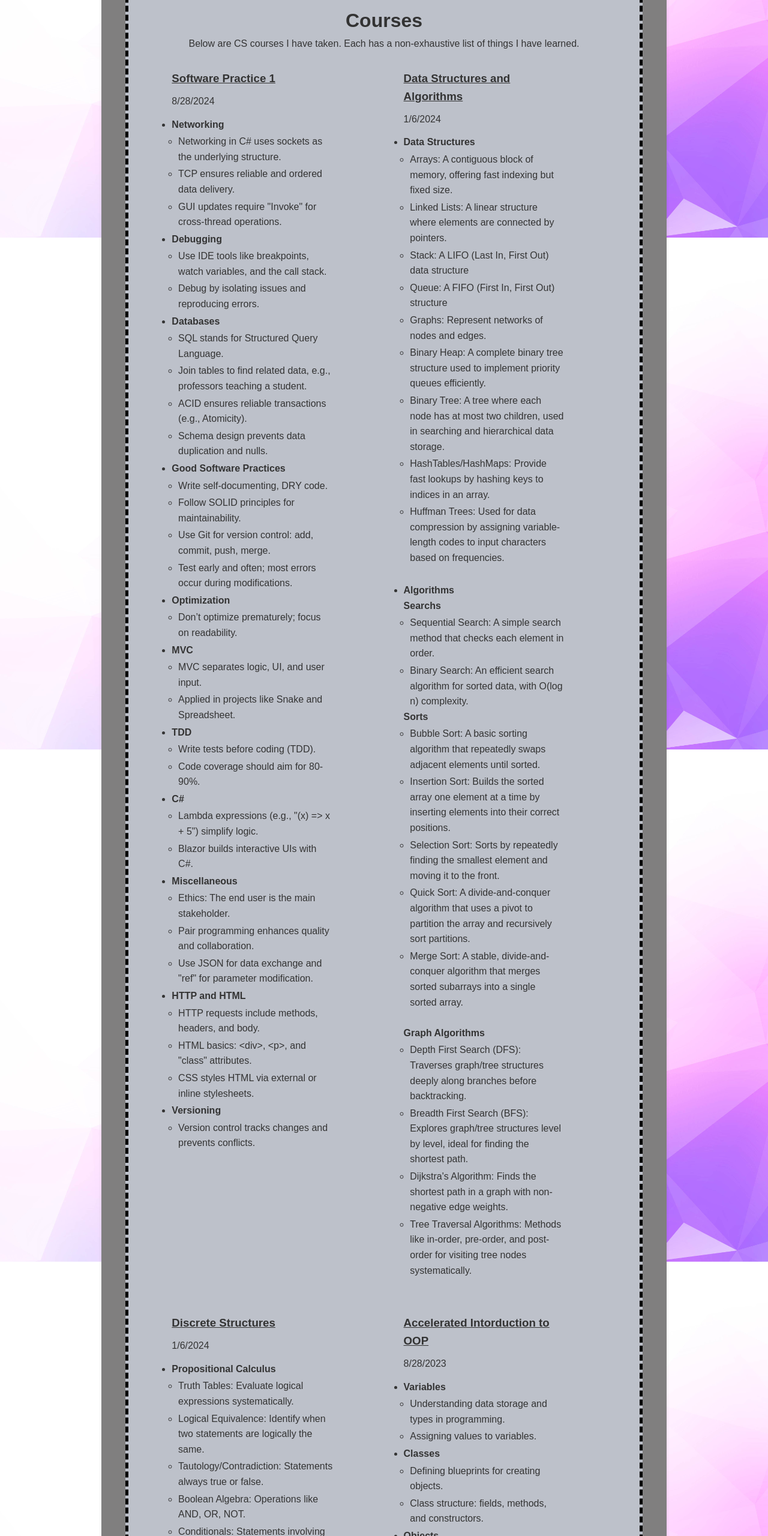
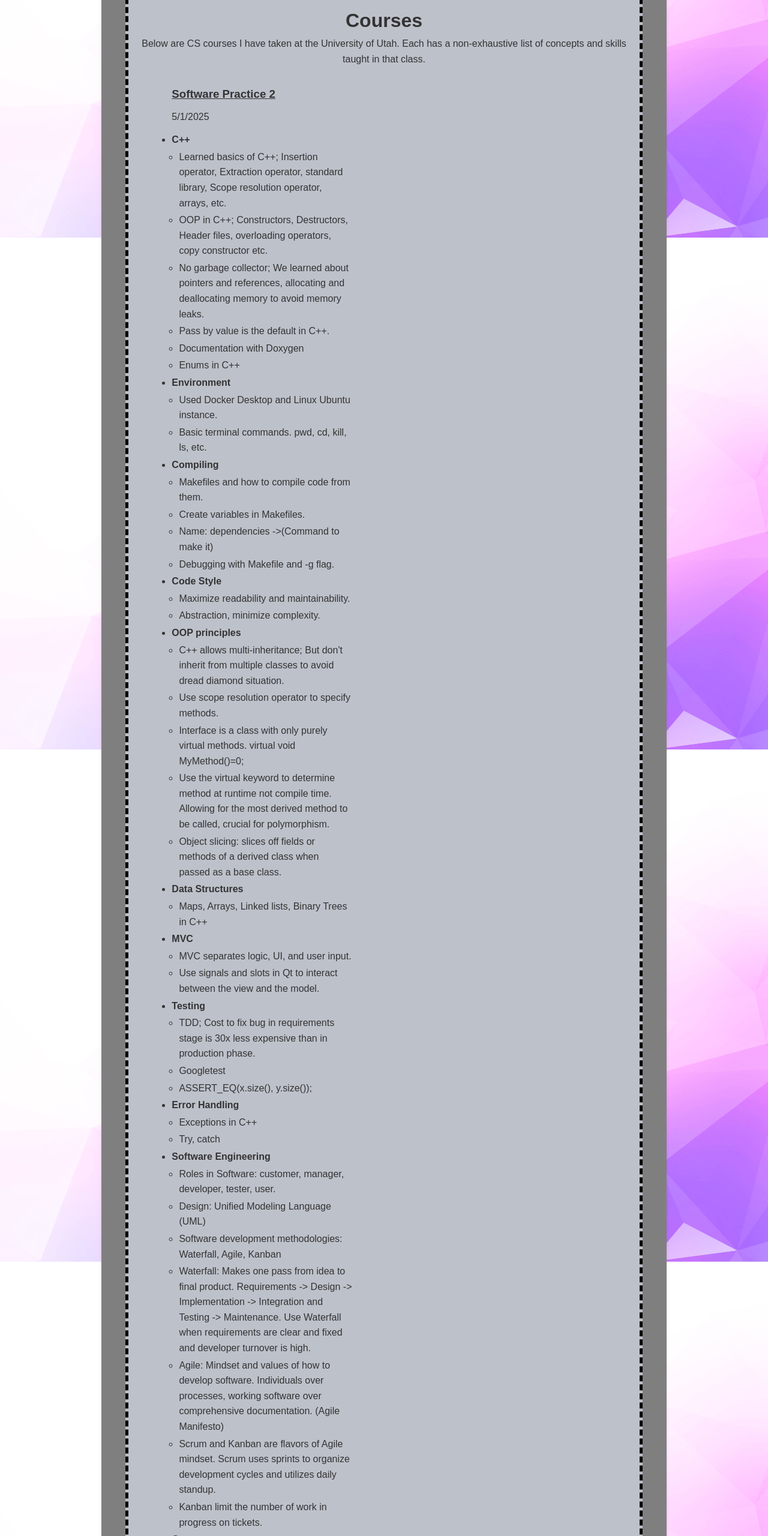
Before and after one commit to emtolton/ElijahPortfolio, a plain HTML site: page Courses.html in a window 1280 px wide. Shown: the part 2164-4724 px from the top of the page at 60% size. Drawn offline with Linux system fonts and the light colour scheme.

Commit message:
Added software practice 2 course overview.

```diff
--- a/Courses.html
+++ b/Courses.html
@@ -103,7 +103,115 @@
       </div>
 
       <h1>Courses</h1>
-      <p>Below are CS courses I have taken. Each has a non-exhaustive list of things I have learned.</p>
+      <p>Below are CS courses I have taken at the University of Utah. Each has a non-exhaustive list of concepts and skills taught in that class.</p>
+
+      <div class="format">
+        <div class="left">
+            <h3 style="text-decoration: underline;">Software Practice 2</h3>
+            <p>5/1/2025</p>
+            <ul class="ClassLearns">
+              <li>C++</li>
+              <ul>
+                <li>Learned basics of C++; Insertion operator, Extraction operator, standard library, Scope resolution operator, arrays, etc.</li>
+                <li>OOP in C++; Constructors, Destructors, Header files, overloading operators, copy constructor etc.</li>
+                <li>No garbage collector; We learned about pointers and references, allocating and deallocating memory to avoid memory leaks.</li>
+                <li>Pass by value is the default in C++.</li>
+                <li>Documentation with Doxygen</li>
+                <li>Enums in C++</li>
+              </ul>
+
+              <li>Environment</li>
+              <ul>
+                <li>Used Docker Desktop and Linux Ubuntu instance.</li>
+                <li>Basic terminal commands. pwd, cd, kill, ls, etc.</li>
+              </ul>
+
+              <li>Compiling</li>
+              <ul>
+                <li>Makefiles and how to compile code from them.</li>
+                <li>Create variables in Makefiles.</li>
+                <li>Name: dependencies
+                        ->(Command to make it)
+                </li>
+                <li>Debugging with Makefile and -g flag.</li>
+              </ul>
+
+              <li>Code Style</li>
+              <ul>
+                <li>Maximize readability and maintainability.</li>
+                <li>Abstraction, minimize complexity.</li>
+              </ul>
+
+              <li>OOP principles</li>
+              <ul>
+                <li>C++ allows multi-inheritance; But don't inherit from multiple classes to avoid dread diamond situation.</li>
+                <li>Use scope resolution operator to specify methods.</li>
+                <li>Interface is a class with only purely virtual methods. virtual void MyMethod()=0;</li>
+                <li>Use the virtual keyword to determine method at runtime not compile time. Allowing for the most derived method to be called, crucial for polymorphism.</li>
+                <li>Object slicing: slices off fields or methods of a derived class when passed as a base class.</li>
+              </ul>
+
+              <li>Data Structures</li>
+              <ul>
+                <li>Maps, Arrays, Linked lists, Binary Trees in C++</li>
+              </ul>
+
+              <li>MVC</li>
+              <ul>
+                <li>MVC separates logic, UI, and user input.</li>
+                <li>Use signals and slots in Qt to interact between the view and the model.</li>
+              </ul>
+
+              <li>Testing</li>
+              <ul>
+                <li>TDD; Cost to fix bug in requirements stage is 30x less expensive than in production phase.</li>
+                <li>Googletest</li>
+                <li>ASSERT_EQ(x.size(), y.size());</li>
+              </ul>
+
+              <li>Error Handling</li>
+              <ul>
+                <li>Exceptions in C++</li>
+                <li>Try, catch</li>
+              </ul>
+
+              <li>Software Engineering</li>
+              <ul>
+                <li>Roles in Software: customer, manager, developer, tester, user.</li>
+                <li>Design: Unified Modeling Language (UML)</li>
+                <li>Software development methodologies: Waterfall, Agile, Kanban</li>
+                <li>Waterfall: Makes one pass from idea to final product. Requirements -> Design -> Implementation -> Integration and Testing -> Maintenance.
+                  Use Waterfall when requirements are clear and fixed and developer turnover is high.
+                </li>
+                <li>Agile: Mindset and values of how to develop software. Individuals over processes, working software over comprehensive documentation. (Agile Manifesto)</li>
+                <li>Scrum and Kanban are flavors of Agile mindset. Scrum uses sprints to organize development cycles and utilizes daily standup.</li>
+                <li>Kanban limit the number of work in progress on tickets.</li>
+              </ul>
+
+              <li>Qt</li>
+              <ul>
+                <li>Qt is a C++ UI framework which can create widget and desktop applications.</li>
+                <li>Use signals and slots to interact with UI.</li>
+                <li>Function and method pointers.</li>
+                <li>Qt has many classes in the standard library to make UI development easier.</li>
+              </ul>
+
+              <li>Team Skills</li>
+              <ul>
+                <li>In the second half of the course we combined into teams of 5 to practice different software development methodologies.</li>
+                <li>Created a sprite editor using Waterfall approach in Qt.</li>
+                <li>Created RegexTrainer using Scrum/Kanban approach in Qt.</li>
+              </ul>
+
+              <li>Versioning</li>
+              <ul>
+                <li>Used git bash</li>
+                <li>Learned a lot about versioning with branches and working on files within large teams.</li>
+              </ul>
+            </ul>
+        </div>
+      </div>
+
       <div class="format">
         <div class="left">
             <h3 style="text-decoration: underline;">Software Practice 1</h3>
@@ -199,7 +307,7 @@
             </ul><br>
 
             <li>Algorithms</li>
-            <h4 style="font-weight: 700;">Searchs</h4>
+            <h4 style="font-weight: 700;">Searches</h4>
             <ul>
               <li>Sequential Search: A simple search method that checks each element in order.</li>
               <li>Binary Search: An efficient search algorithm for sorted data, with O(log n) complexity.</li>
@@ -212,7 +320,7 @@
               <li>Quick Sort: A divide-and-conquer algorithm that uses a pivot to partition the array and recursively sort partitions.</li>
               <li>Merge Sort: A stable, divide-and-conquer algorithm that merges sorted subarrays into a single sorted array.</li>
             </ul> <br>
-            <h4 tyle="font-weight: 700;">Graph Algorithms</h4>
+            <h4 style="font-weight: 700;">Graph Algorithms</h4>
             <ul>
               <li>Depth First Search (DFS): Traverses graph/tree structures deeply along branches before backtracking.</li>
               <li>Breadth First Search (BFS): Explores graph/tree structures level by level, ideal for finding the shortest path.</li>
```
